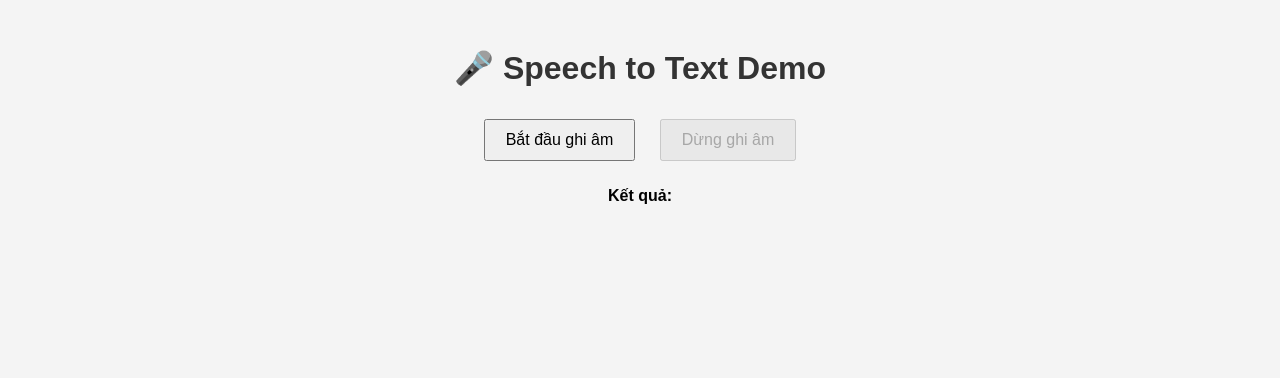
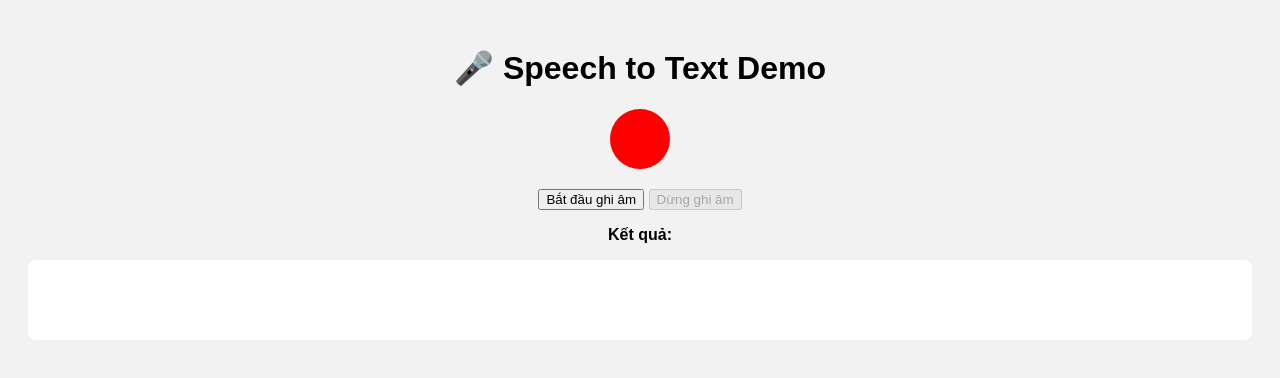
Before and after one commit to TranHuyHoang21092003/stotext, a plain HTML site: page index.html in a window 1280 px wide. Drawn offline with Linux system fonts and the light colour scheme.

Commit message:
Update style.css

```diff
--- a/style.css
+++ b/style.css
@@ -2,23 +2,33 @@ body {
     font-family: Arial, sans-serif;
     text-align: center;
     padding: 20px;
-    background: #f4f4f4;
+    background: #f2f2f2;
 }
 
-h1 {
-    color: #333;
+.mic-container {
+    display: flex;
+    justify-content: center;
+    margin: 20px 0;
 }
 
-button {
-    padding: 10px 20px;
-    margin: 10px;
-    font-size: 16px;
-    cursor: pointer;
+.mic-icon {
+    width: 60px;
+    height: 60px;
+    background: red;
+    border-radius: 50%;
+    animation: none;
 }
 
-textarea {
-    width: 80%;
-    padding: 10px;
+@keyframes pulse {
+    0% { transform: scale(1); opacity: 1; }
+    50% { transform: scale(1.2); opacity: 0.6; }
+    100% { transform: scale(1); opacity: 1; }
+}
+
+#result {
+    padding: 15px;
+    background: white;
+    border-radius: 8px;
+    min-height: 50px;
     margin-top: 10px;
-    font-size: 16px;
 }
```
